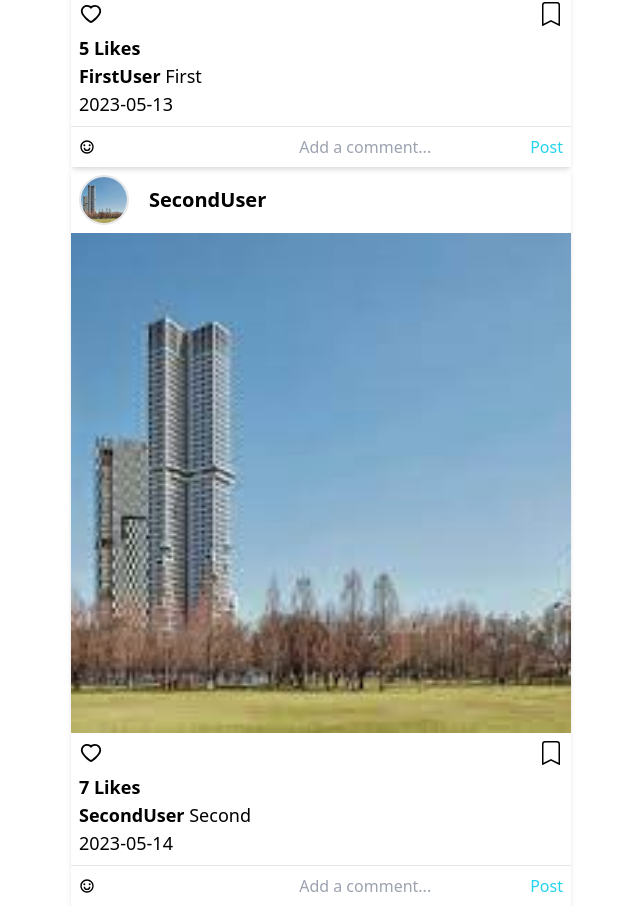
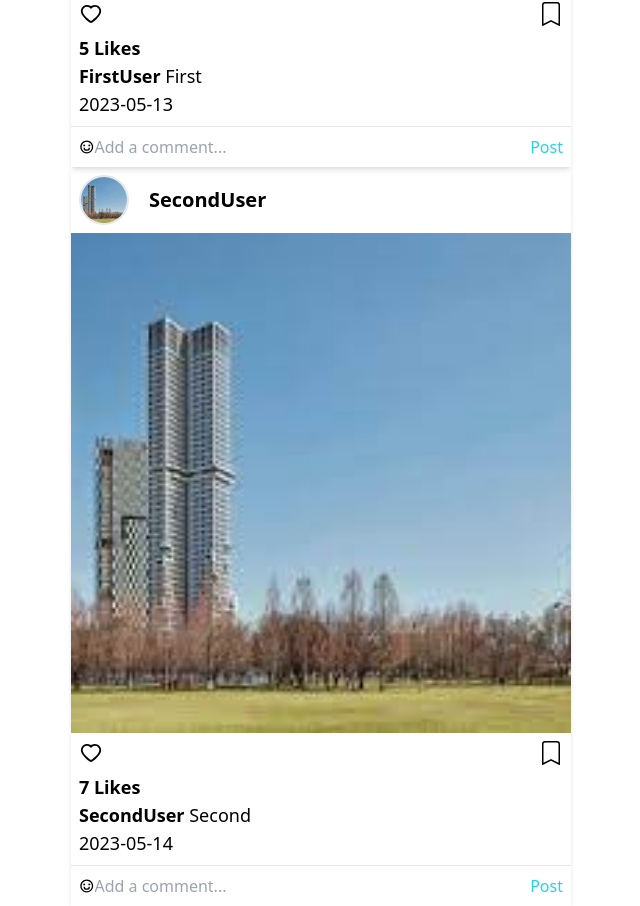
Before and after one commit to JunhOpportunity/hostagram, a Next.js app: page / in a window 1280 px wide. Shown: the part 1040-1946 px from the top of the page, without its empty margins (228-868 px from the left). Built offline with nearby package versions, Linux system fonts and the light colour scheme.

Commit message:
style : update post info - input style

```diff
--- a/src/app/components/PostInfo.tsx
+++ b/src/app/components/PostInfo.tsx
@@ -19,9 +19,9 @@ export default function PostInfo({ postData }: PostData) {
       </div>
       <div className="flex border-t mt-2 p-2 items-center justify-between">
         <RiEmotionHappyLine />
-        <form>
+        <form className="flex w-full">
           <input
-            className=""
+            className="w-full"
             type="text"
             placeholder="Add a comment..."
             required
```
